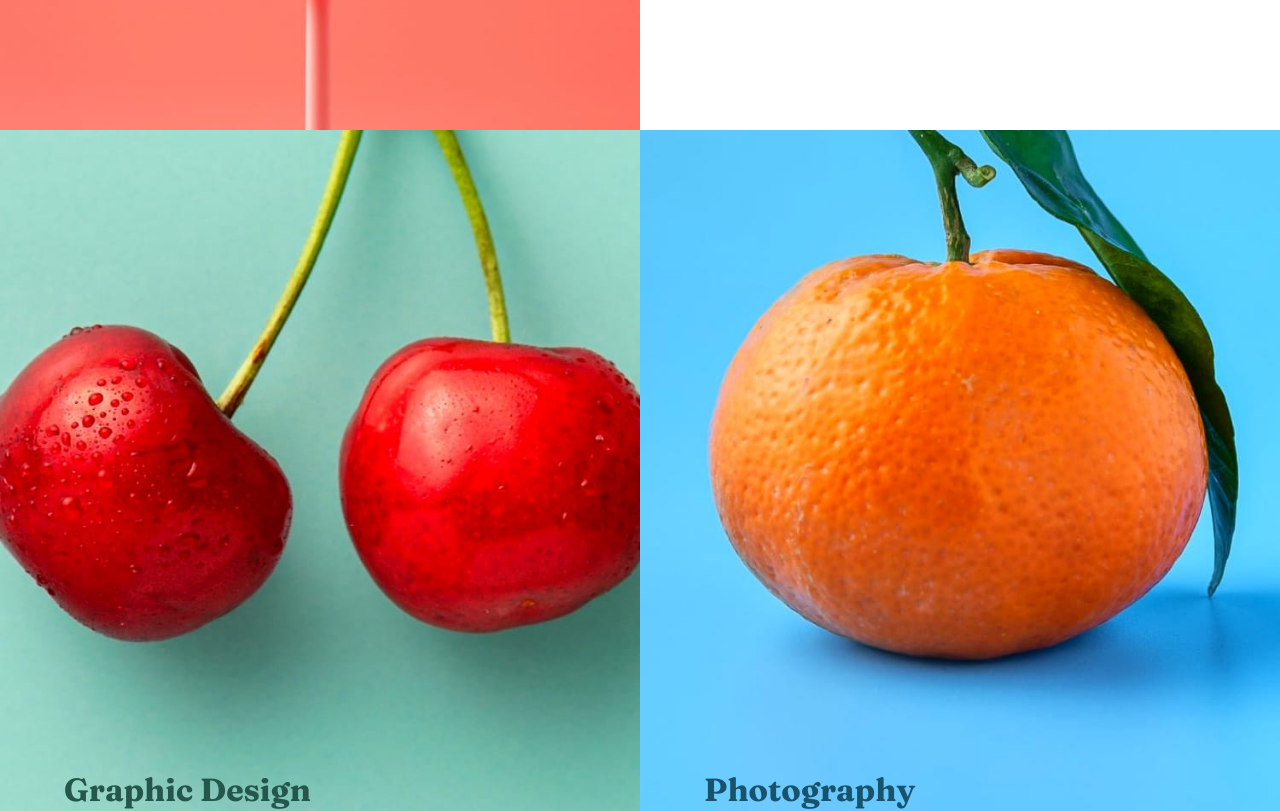
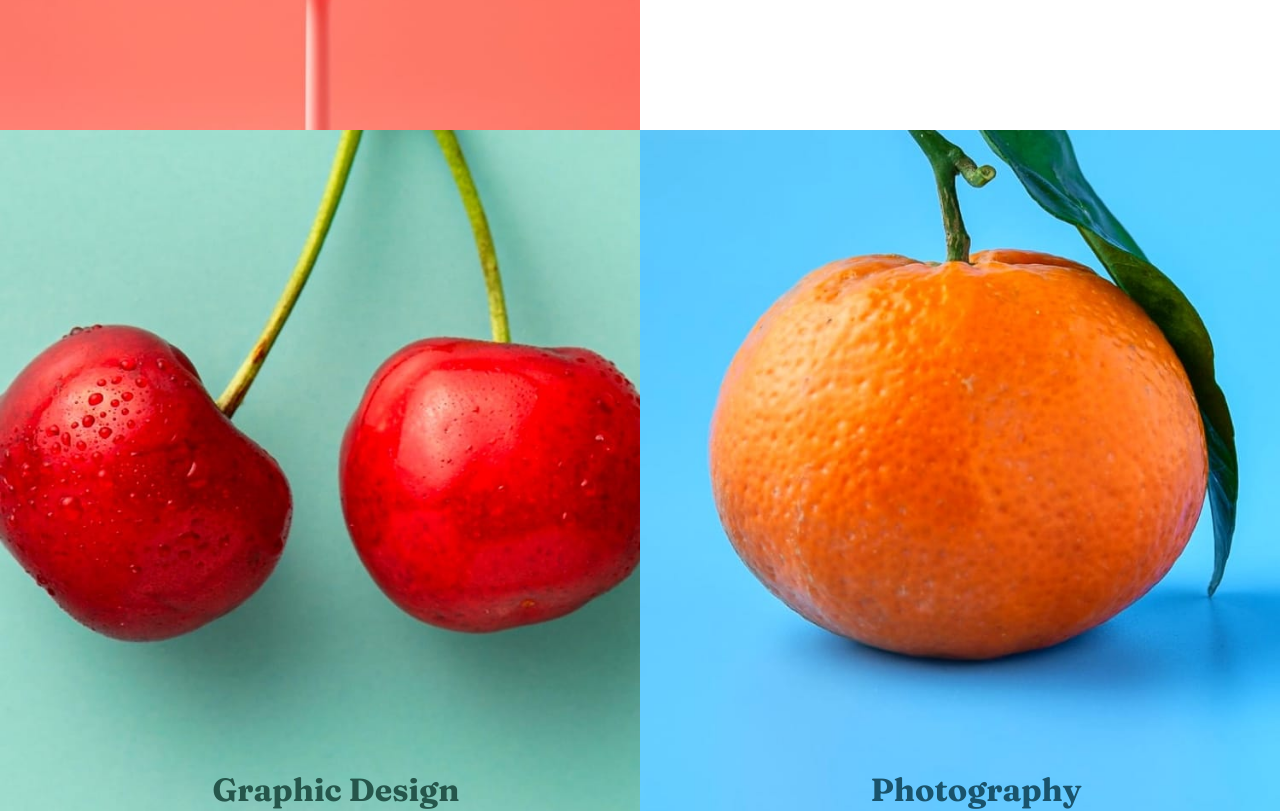
Before and after one commit to raadhosieni/sunnyside-agency-landing-page, a plain HTML site: page index.html in a window 1280 px wide. Shown: the part 1735-2546 px from the top of the page. Drawn offline with Linux system fonts and the light colour scheme.

Commit message:
adjust the services section

```diff
--- a/style.css
+++ b/style.css
@@ -424,6 +424,7 @@ footer .social-links a {
     flex-wrap: wrap;
   }
 
+  .services .srv .content,
   .services .srv .content {
     text-align: left;
     display: flex;
@@ -454,6 +455,12 @@ footer .social-links a {
     flex-basis: 100%;
   }
 
+  .services .srv.ghraphic .content,
+  .services .srv.photography .content {
+    align-items: center;
+    padding-bottom: 30px;
+  }
+
   .services .srv.ghraphic article p,
   .services .srv.photography article p {
     width: 70%;
```
